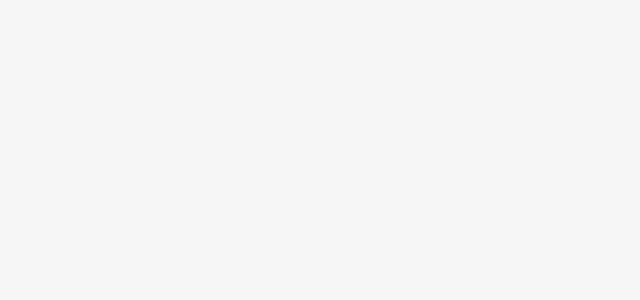
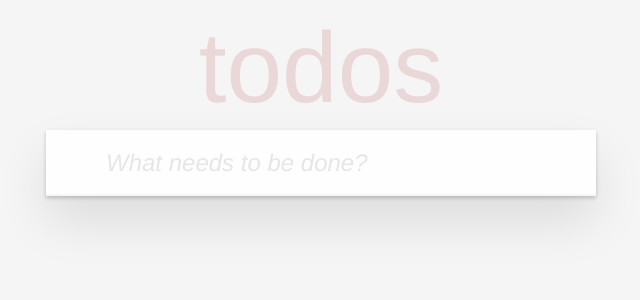
Before and after one commit to Kater328/todo, a React (Create React App) app: page / in a window 1280 px wide. Shown: the top 300 px of the page, without its empty margins (319-959 px from the left). Built offline with nearby package versions, Linux system fonts and the light colour scheme.

Commit message:
feat: implement header

```diff
--- a/src/App.js
+++ b/src/App.js
@@ -1,10 +1,32 @@
-import './App.css';
-import React from 'react';
+import "./App.css";
+import React from "react";
+import Header from "./Components/Header";
 
-function App() {
-  return (
-    <div></div>
-  );
+class App extends React.Component {
+  constructor(props) {
+    super(props);
+
+    this.state = {
+      todos: [],
+    };
+  }
+
+  createTodo = (title) => {
+    this.setState({
+      todos: [
+        ...this.state.todos,
+        {id: Date.now(), title, completed: false}
+      ]
+    });
+  }
+
+  render() {
+    return (
+      <section className="todoapp">
+        <Header createTodo={this.createTodo} />
+      </section>
+    );
+  }
 }
 
 export default App;
--- /dev/null
+++ b/src/Components/Header.jsx
@@ -0,0 +1,34 @@
+import React from "react";
+
+class Header extends React.Component {
+    constructor(props) {
+        super(props);
+
+        this.state = {
+            value: "",
+        };
+    }
+
+    onKeyPress = (e) => {
+        if(e.key === "Enter") {
+            this.props.createTodo(this.state.value);
+            this.setState({value: ""});
+        }
+    }
+
+    render() {
+        return(
+			<header className="header">
+				<h1>todos</h1>
+				<input
+                    className="new-todo"
+                    placeholder="What needs to be done?"
+                    value={this.state.value}
+                    onChange={(e) => this.setState({value: e.target.value})}
+                    onKeyPress={this.onKeyPress} />
+			</header>
+        );
+    }
+}
+
+export default Header;
```
